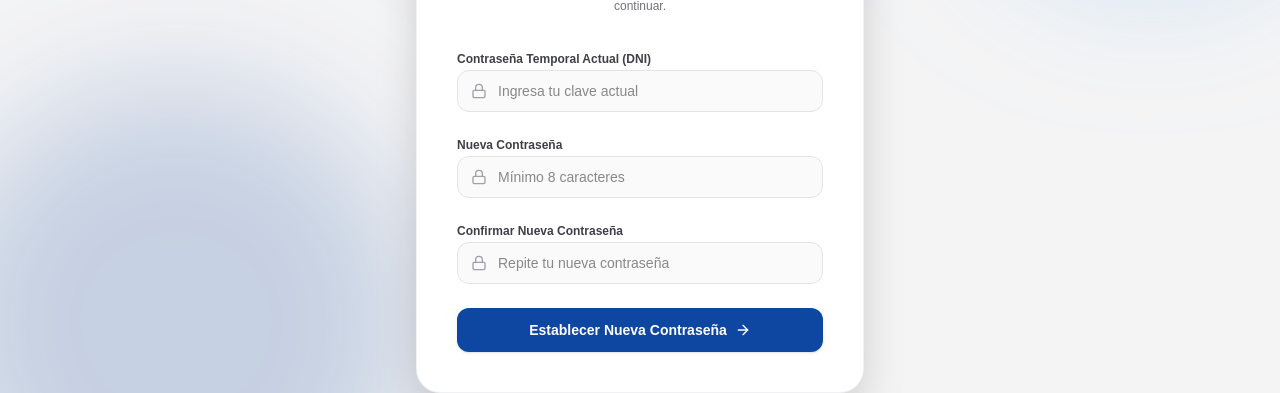
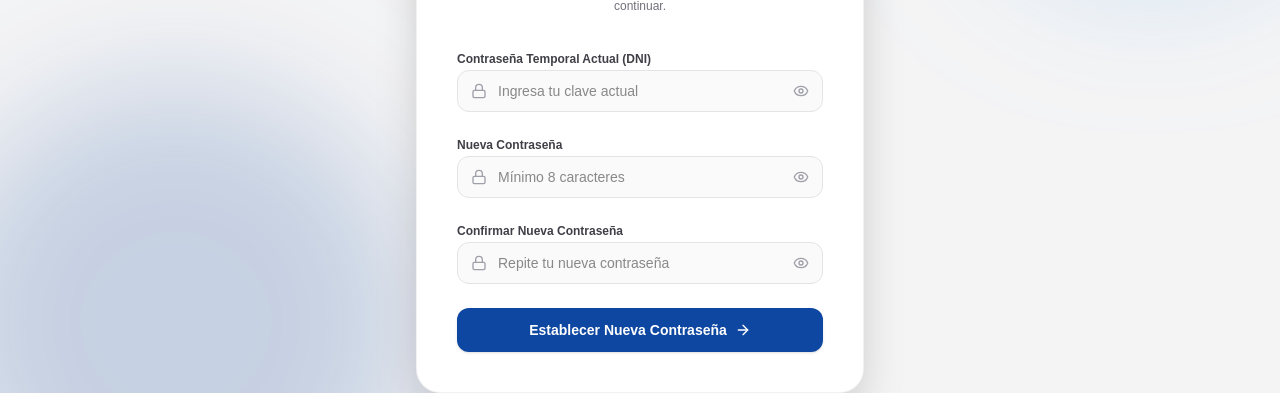
Before and after one commit to jhonyvp2000/FrontCQ, a Next.js app: page /change-password in a window 1280 px wide. Shown: the part 317-710 px from the top of the page. Built offline with nearby package versions, Linux system fonts and the light colour scheme; no server answers.

Commit message:
feat(ui): add discreet password visibility eye toggle to all password input fields

```diff
--- a/src/app/change-password/page.tsx
+++ b/src/app/change-password/page.tsx
@@ -3,13 +3,17 @@
 import { useState, useTransition } from "react";
 import { changePassword } from "@/app/actions/auth";
 import { signOut } from "next-auth/react";
-import { Lock, AlertCircle, ArrowRight, ShieldCheck, CheckCircle2 } from "lucide-react";
+import { Lock, AlertCircle, ArrowRight, ShieldCheck, CheckCircle2, Eye, EyeOff } from "lucide-react";
 import { motion } from "framer-motion";
 
 export default function ChangePasswordPage() {
     const [currentPassword, setCurrentPassword] = useState("");
     const [newPassword, setNewPassword] = useState("");
     const [confirmPassword, setConfirmPassword] = useState("");
+
+    const [showCurrentPassword, setShowCurrentPassword] = useState(false);
+    const [showNewPassword, setShowNewPassword] = useState(false);
+    const [showConfirmPassword, setShowConfirmPassword] = useState(false);
 
     const [error, setError] = useState("");
     const [success, setSuccess] = useState(false);
@@ -103,14 +107,23 @@ export default function ChangePasswordPage() {
                                     <Lock className="h-4 w-4 text-zinc-400" />
                                 </div>
                                 <input
-                                    type="password"
+                                    type={showCurrentPassword ? "text" : "password"}
                                     value={currentPassword}
                                     onChange={(e) => setCurrentPassword(e.target.value)}
-                                    className="block w-full pl-10 pr-3 py-2.5 border border-zinc-200 dark:border-zinc-700/50 rounded-xl bg-zinc-50 dark:bg-zinc-800/50 text-zinc-900 dark:text-white focus:ring-2 focus:ring-[var(--color-hospital-blue)] focus:border-transparent transition-all outline-none text-sm"
+                                    className="block w-full pl-10 pr-10 py-2.5 border border-zinc-200 dark:border-zinc-700/50 rounded-xl bg-zinc-50 dark:bg-zinc-800/50 text-zinc-900 dark:text-white focus:ring-2 focus:ring-[var(--color-hospital-blue)] focus:border-transparent transition-all outline-none text-sm"
                                     placeholder="Ingresa tu clave actual"
                                     required
                                     disabled={isPending}
                                 />
+                                <button
+                                    type="button"
+                                    onClick={() => setShowCurrentPassword(!showCurrentPassword)}
+                                    className="absolute inset-y-0 right-0 pr-3.5 flex items-center text-zinc-400 hover:text-zinc-600 dark:hover:text-zinc-200 transition-colors"
+                                    tabIndex={-1}
+                                    title={showCurrentPassword ? "Ocultar contraseña" : "Mostrar contraseña"}
+                                >
+                                    {showCurrentPassword ? <EyeOff size={16} /> : <Eye size={16} />}
+                                </button>
                             </div>
                         </div>
 
@@ -123,14 +136,23 @@ export default function ChangePasswordPage() {
                                     <Lock className="h-4 w-4 text-zinc-400" />
                                 </div>
                                 <input
-                                    type="password"
+                                    type={showNewPassword ? "text" : "password"}
                                     value={newPassword}
                                     onChange={(e) => setNewPassword(e.target.value)}
-                                    className="block w-full pl-10 pr-3 py-2.5 border border-zinc-200 dark:border-zinc-700/50 rounded-xl bg-zinc-50 dark:bg-zinc-800/50 text-zinc-900 dark:text-white focus:ring-2 focus:ring-[var(--color-hospital-blue)] focus:border-transparent transition-all outline-none text-sm"
+                                    className="block w-full pl-10 pr-10 py-2.5 border border-zinc-200 dark:border-zinc-700/50 rounded-xl bg-zinc-50 dark:bg-zinc-800/50 text-zinc-900 dark:text-white focus:ring-2 focus:ring-[var(--color-hospital-blue)] focus:border-transparent transition-all outline-none text-sm"
                                     placeholder="Mínimo 8 caracteres"
                                     required
                                     disabled={isPending}
                                 />
+                                <button
+                                    type="button"
+                                    onClick={() => setShowNewPassword(!showNewPassword)}
+                                    className="absolute inset-y-0 right-0 pr-3.5 flex items-center text-zinc-400 hover:text-zinc-600 dark:hover:text-zinc-200 transition-colors"
+                                    tabIndex={-1}
+                                    title={showNewPassword ? "Ocultar contraseña" : "Mostrar contraseña"}
+                                >
+                                    {showNewPassword ? <EyeOff size={16} /> : <Eye size={16} />}
+                                </button>
                             </div>
                         </div>
 
@@ -143,14 +165,23 @@ export default function ChangePasswordPage() {
                                     <Lock className="h-4 w-4 text-zinc-400" />
                                 </div>
                                 <input
-                                    type="password"
+                                    type={showConfirmPassword ? "text" : "password"}
                                     value={confirmPassword}
                                     onChange={(e) => setConfirmPassword(e.target.value)}
-                                    className="block w-full pl-10 pr-3 py-2.5 border border-zinc-200 dark:border-zinc-700/50 rounded-xl bg-zinc-50 dark:bg-zinc-800/50 text-zinc-900 dark:text-white focus:ring-2 focus:ring-[var(--color-hospital-blue)] focus:border-transparent transition-all outline-none text-sm"
+                                    className="block w-full pl-10 pr-10 py-2.5 border border-zinc-200 dark:border-zinc-700/50 rounded-xl bg-zinc-50 dark:bg-zinc-800/50 text-zinc-900 dark:text-white focus:ring-2 focus:ring-[var(--color-hospital-blue)] focus:border-transparent transition-all outline-none text-sm"
                                     placeholder="Repite tu nueva contraseña"
                                     required
                                     disabled={isPending}
                                 />
+                                <button
+                                    type="button"
+                                    onClick={() => setShowConfirmPassword(!showConfirmPassword)}
+                                    className="absolute inset-y-0 right-0 pr-3.5 flex items-center text-zinc-400 hover:text-zinc-600 dark:hover:text-zinc-200 transition-colors"
+                                    tabIndex={-1}
+                                    title={showConfirmPassword ? "Ocultar contraseña" : "Mostrar contraseña"}
+                                >
+                                    {showConfirmPassword ? <EyeOff size={16} /> : <Eye size={16} />}
+                                </button>
                             </div>
                         </div>
 
--- a/src/components/ui/user-profile-modal.tsx
+++ b/src/components/ui/user-profile-modal.tsx
@@ -16,7 +16,9 @@ import {
   Loader2,
   Search,
   ShieldCheck,
-  LogOut
+  LogOut,
+  Eye,
+  EyeOff
 } from "lucide-react";
 import { signOut } from "next-auth/react";
 import {
@@ -77,6 +79,9 @@ export function UserProfileModal({ isOpen, onClose, userId, onProfileUpdated }:
   const [currentPassword, setCurrentPassword] = useState("");
   const [newPassword, setNewPassword] = useState("");
   const [confirmPassword, setConfirmPassword] = useState("");
+  const [showCurrentPassword, setShowCurrentPassword] = useState(false);
+  const [showNewPassword, setShowNewPassword] = useState(false);
+  const [showConfirmPassword, setShowConfirmPassword] = useState(false);
 
   // Verification states
   const [isEmailVerified, setIsEmailVerified] = useState(false);
@@ -647,39 +652,72 @@ export function UserProfileModal({ isOpen, onClose, userId, onProfileUpdated }:
                         <label className="block text-xs font-semibold text-zinc-700 dark:text-zinc-300 mb-1 flex items-center gap-1.5">
                           <Key size={14} className="text-zinc-400" /> Contraseña Actual
                         </label>
+                        <div className="relative">
                           <input
-                          type="password"
+                            type={showCurrentPassword ? "text" : "password"}
                             value={currentPassword}
                             onChange={(e) => setCurrentPassword(e.target.value)}
                             placeholder="••••••••"
-                          className="w-full px-3 py-2 text-xs rounded-xl border border-zinc-300 dark:border-zinc-700 bg-white dark:bg-zinc-800 text-zinc-900 dark:text-white focus:ring-2 focus:ring-blue-500 focus:outline-none transition-all"
+                            className="w-full pl-3 pr-10 py-2 text-xs rounded-xl border border-zinc-300 dark:border-zinc-700 bg-white dark:bg-zinc-800 text-zinc-900 dark:text-white focus:ring-2 focus:ring-blue-500 focus:outline-none transition-all"
                           />
+                          <button
+                            type="button"
+                            onClick={() => setShowCurrentPassword(!showCurrentPassword)}
+                            className="absolute inset-y-0 right-0 pr-3 flex items-center text-zinc-400 hover:text-zinc-600 dark:hover:text-zinc-200 transition-colors"
+                            tabIndex={-1}
+                            title={showCurrentPassword ? "Ocultar contraseña" : "Mostrar contraseña"}
+                          >
+                            {showCurrentPassword ? <EyeOff size={15} /> : <Eye size={15} />}
+                          </button>
+                        </div>
                       </div>
 
                       <div>
                         <label className="block text-xs font-semibold text-zinc-700 dark:text-zinc-300 mb-1 flex items-center gap-1.5">
                           <Lock size={14} className="text-zinc-400" /> Nueva Contraseña (mínimo 8 caracteres)
                         </label>
+                        <div className="relative">
                           <input
-                          type="password"
+                            type={showNewPassword ? "text" : "password"}
                             value={newPassword}
                             onChange={(e) => setNewPassword(e.target.value)}
                             placeholder="••••••••"
-                          className="w-full px-3 py-2 text-xs rounded-xl border border-zinc-300 dark:border-zinc-700 bg-white dark:bg-zinc-800 text-zinc-900 dark:text-white focus:ring-2 focus:ring-blue-500 focus:outline-none transition-all"
+                            className="w-full pl-3 pr-10 py-2 text-xs rounded-xl border border-zinc-300 dark:border-zinc-700 bg-white dark:bg-zinc-800 text-zinc-900 dark:text-white focus:ring-2 focus:ring-blue-500 focus:outline-none transition-all"
                           />
+                          <button
+                            type="button"
+                            onClick={() => setShowNewPassword(!showNewPassword)}
+                            className="absolute inset-y-0 right-0 pr-3 flex items-center text-zinc-400 hover:text-zinc-600 dark:hover:text-zinc-200 transition-colors"
+                            tabIndex={-1}
+                            title={showNewPassword ? "Ocultar contraseña" : "Mostrar contraseña"}
+                          >
+                            {showNewPassword ? <EyeOff size={15} /> : <Eye size={15} />}
+                          </button>
+                        </div>
                       </div>
 
                       <div>
                         <label className="block text-xs font-semibold text-zinc-700 dark:text-zinc-300 mb-1 flex items-center gap-1.5">
                           <Lock size={14} className="text-zinc-400" /> Confirmar Nueva Contraseña
                         </label>
+                        <div className="relative">
                           <input
-                          type="password"
+                            type={showConfirmPassword ? "text" : "password"}
                             value={confirmPassword}
                             onChange={(e) => setConfirmPassword(e.target.value)}
                             placeholder="••••••••"
-                          className="w-full px-3 py-2 text-xs rounded-xl border border-zinc-300 dark:border-zinc-700 bg-white dark:bg-zinc-800 text-zinc-900 dark:text-white focus:ring-2 focus:ring-blue-500 focus:outline-none transition-all"
+                            className="w-full pl-3 pr-10 py-2 text-xs rounded-xl border border-zinc-300 dark:border-zinc-700 bg-white dark:bg-zinc-800 text-zinc-900 dark:text-white focus:ring-2 focus:ring-blue-500 focus:outline-none transition-all"
                           />
+                          <button
+                            type="button"
+                            onClick={() => setShowConfirmPassword(!showConfirmPassword)}
+                            className="absolute inset-y-0 right-0 pr-3 flex items-center text-zinc-400 hover:text-zinc-600 dark:hover:text-zinc-200 transition-colors"
+                            tabIndex={-1}
+                            title={showConfirmPassword ? "Ocultar contraseña" : "Mostrar contraseña"}
+                          >
+                            {showConfirmPassword ? <EyeOff size={15} /> : <Eye size={15} />}
+                          </button>
+                        </div>
                       </div>
                     </div>
                   )
```
Also changed, not shown: src/app/login/page.tsx (+38 -8 lines). Lines whose indentation alone changed are shown as unchanged.
